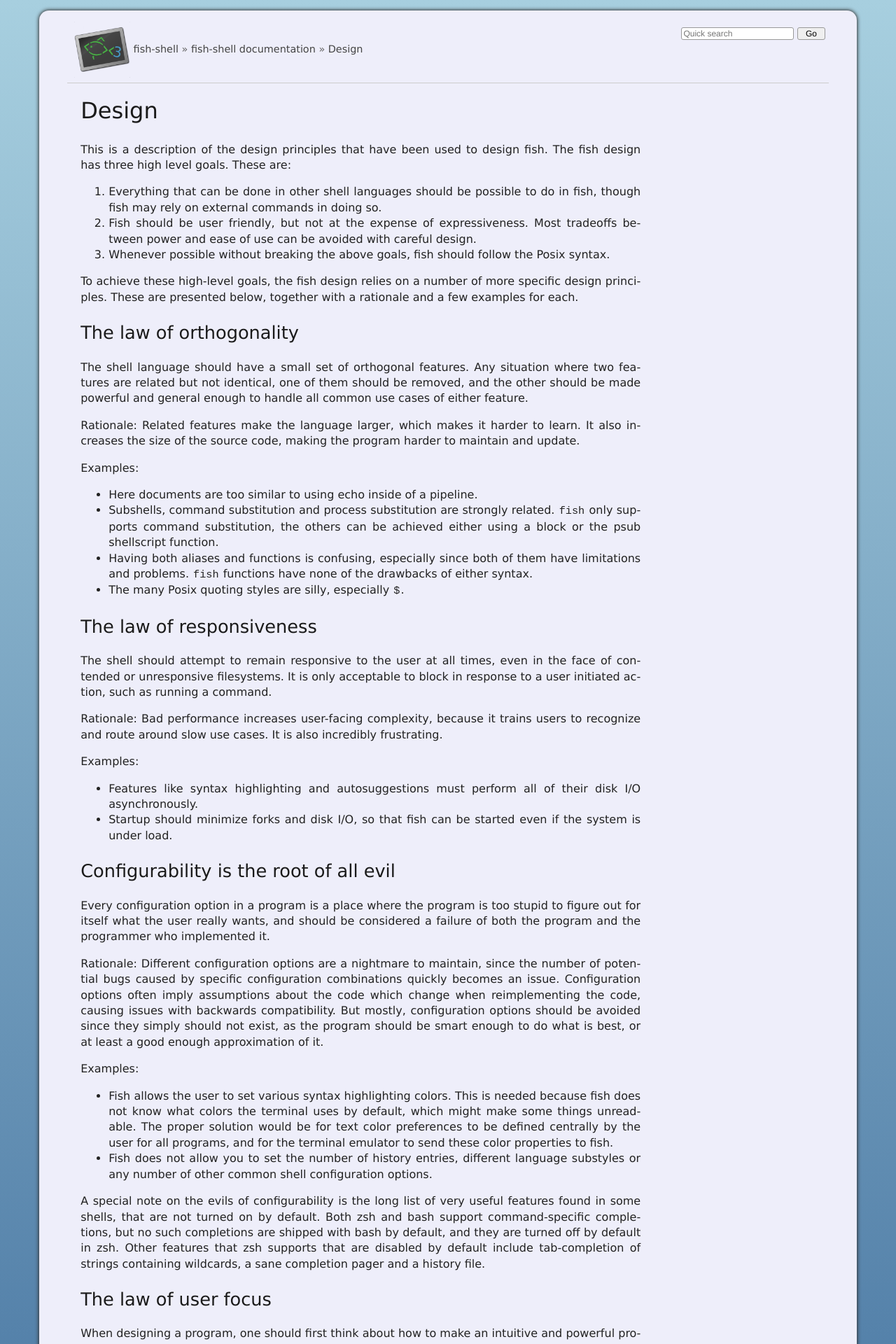
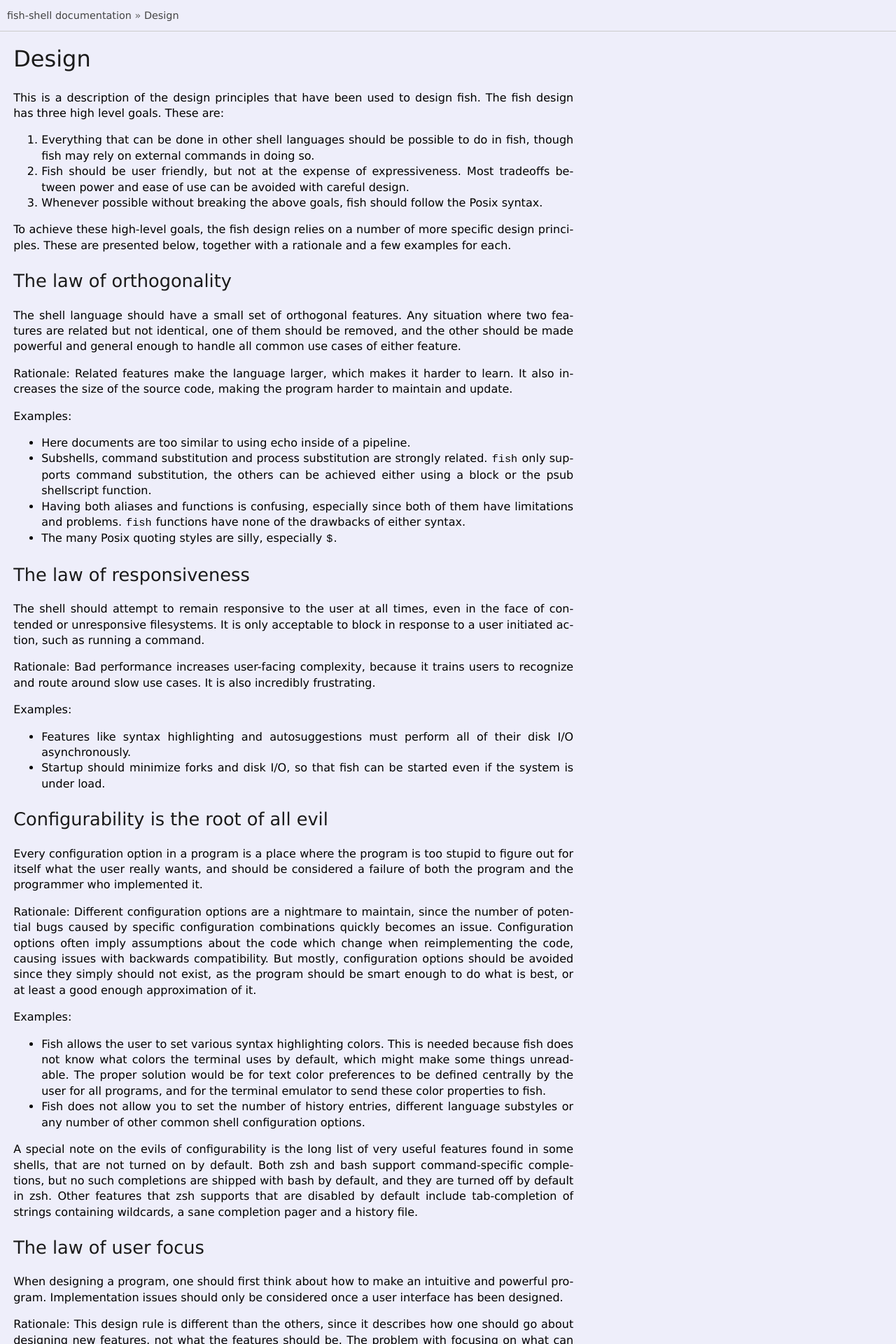
Before and after one commit to andreiborisov/dash-fish, a Sphinx documentation site: the page built from source/design.rst, in a window 1280 px wide. Shown: the top 1920 px of the page at 70% size. Built offline with Sphinx 7.4.7, drawn with Linux system fonts in a browser that asks for light colours; the version number could not be read and is left out; some of the changed text lies outside the part shown.

Commit message:
Clean up theme layout and style

```diff
--- a/source/python_docs_theme/layout.html
+++ b/source/python_docs_theme/layout.html
@@ -2,60 +2,5 @@
 {# Remove broken "genindex" link - unfortunately this takes with it the acceptable "next" and "previous" links, but they're not super necessary. #}
 {% set rellinks = [] %}
 
-{% block rootrellink %}
-    <li><img src="{{ pathto('_static/' + theme_root_icon, 1) }}" alt=""
-             style="width: 80px; height: 80px; vertical-align: middle; margin-top: -1px"/></li>
-    <li><a href="{{theme_root_url}}">{{theme_root_name}}</a>{{ reldelim1 }}</li>
-    {% if theme_root_include_title %}
-    <a href="{{ pathto('index') }}">{{ shorttitle }}</a>{{ reldelim1 }}
-    {% endif %}
-{% endblock %}
-
 {%- macro searchbox() %}
-{# modified from sphinx/themes/basic/searchbox.html #}
-    {%- if builder != "htmlhelp" %}
-    <div class="inline-search" style="display: none" role="search">
-        <form class="inline-search" action="{{ pathto('search') }}" method="get">
-          <input placeholder="{{ _('Quick search') }}" type="text" name="q" />
-          <input type="submit" value="{{ _('Go') }}" />
-          <input type="hidden" name="check_keywords" value="yes" />
-          <input type="hidden" name="area" value="default" />
-        </form>
-    </div>
-    <script type="text/javascript">$('.inline-search').show(0);</script>
-    {%- endif %}
 {%- endmacro %}
-
-{% block header %}<div id="fmain">{% endblock %}
-{% block relbar1 %} {% if builder != 'qthelp' %} {{ relbar() }} {% endif %} {% endblock %}
-{% block relbar2 %} {% if builder != 'qthelp' %} {{ relbar() }} {% endif %} {% endblock %}
-{% block relbaritems %}
-    {%- if pagename != "search" and builder != "singlehtml" and builder != "htmlhelp" %}
-    <li class="right">
-        {{ searchbox() }}
-    </li>
-    {%- endif %}
-{% endblock %}
-
-{# The sidebar goes into the *document* block, so it ends up in the document *div* so it doesn't go over the footer #}
-{% block document %}{{ sidebar() }}{{ super() }}{% endblock %}
-{% block sidebar2 %} {% endblock %}
-{% block extrahead %}
-    <link rel="shortcut icon" type="image/png" href="{{ pathto('_static/' + theme_root_icon, 1) }}" />
-    {{ super() }}
-{% endblock %}
-
-{% block footer %}
-    <div class="footer">
-    &copy; {% trans %}Copyright{% endtrans %} {{ copyright|e }}.
-    <br />
-    {%- if last_updated %}
-      {% trans last_updated=last_updated|e %}Last updated on {{ last_updated }}.{% endtrans %}
-    {%- endif %}
-    {% if theme_issues_url %}{% trans pathto_bugs=theme_issues_url %}<a href="{{ theme_issues_url }}">Found a bug</a>?{% endtrans %}{% endif %}
-    <br />
-
-    {% trans sphinx_version=sphinx_version|e %}Created using <a href="https://www.sphinx-doc.org/">Sphinx</a> {{ sphinx_version }}.{% endtrans %}
-    </div>
-</div>
-{% endblock %}
--- a/source/python_docs_theme/static/pydoctheme.css
+++ b/source/python_docs_theme/static/pydoctheme.css
@@ -7,10 +7,6 @@
 html {
     background: none;
     min-height: 100%;
-}
-
-body {
-    background: linear-gradient(to bottom, #a7cfdf 0%,#23538a 100%);
 }
 
 div#fmain {
@@ -435,3 +431,7 @@
         background-color: #121;
     }
 }
+
+a.headerlink {
+    display: none !important;
+}
```
